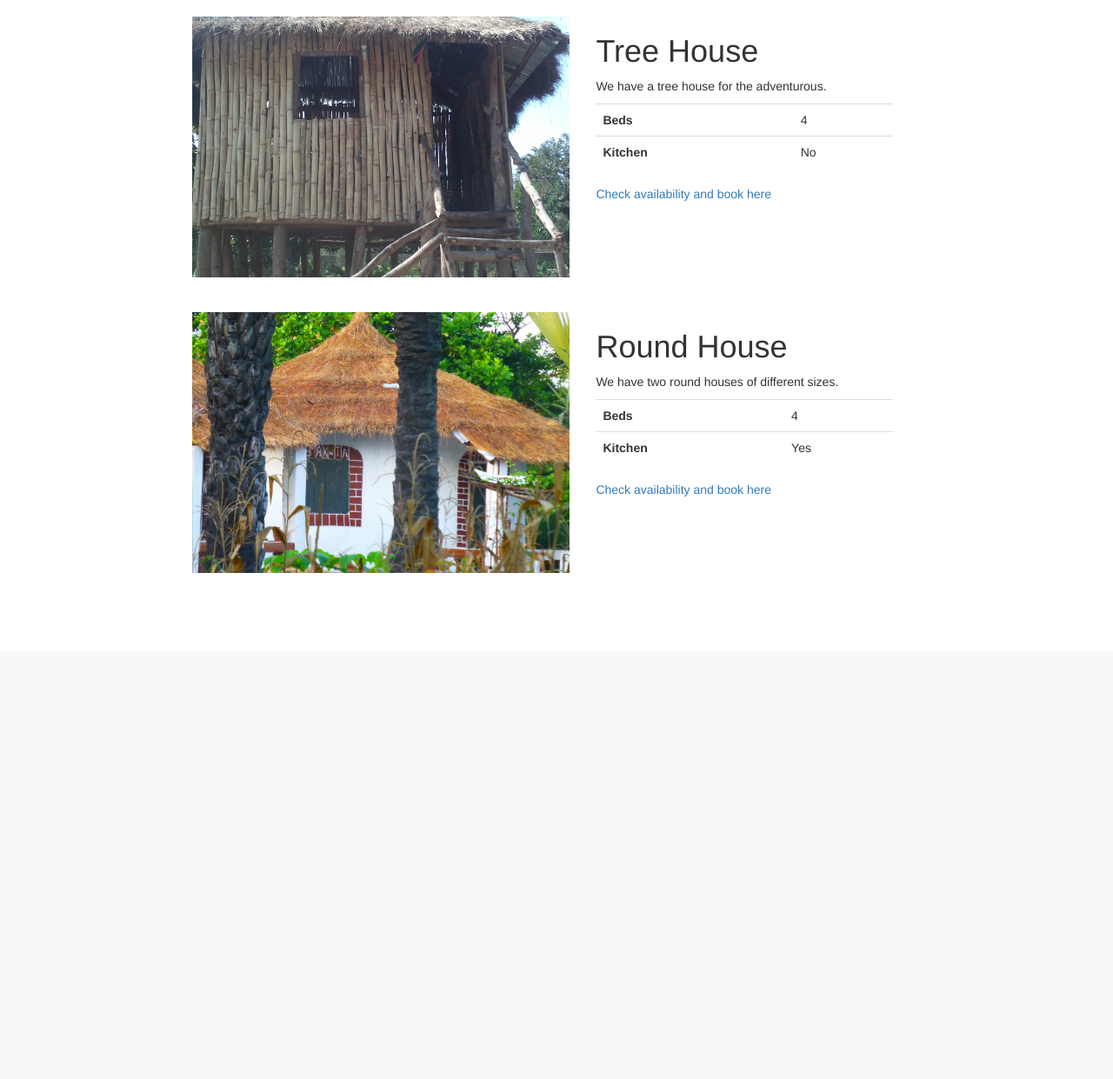
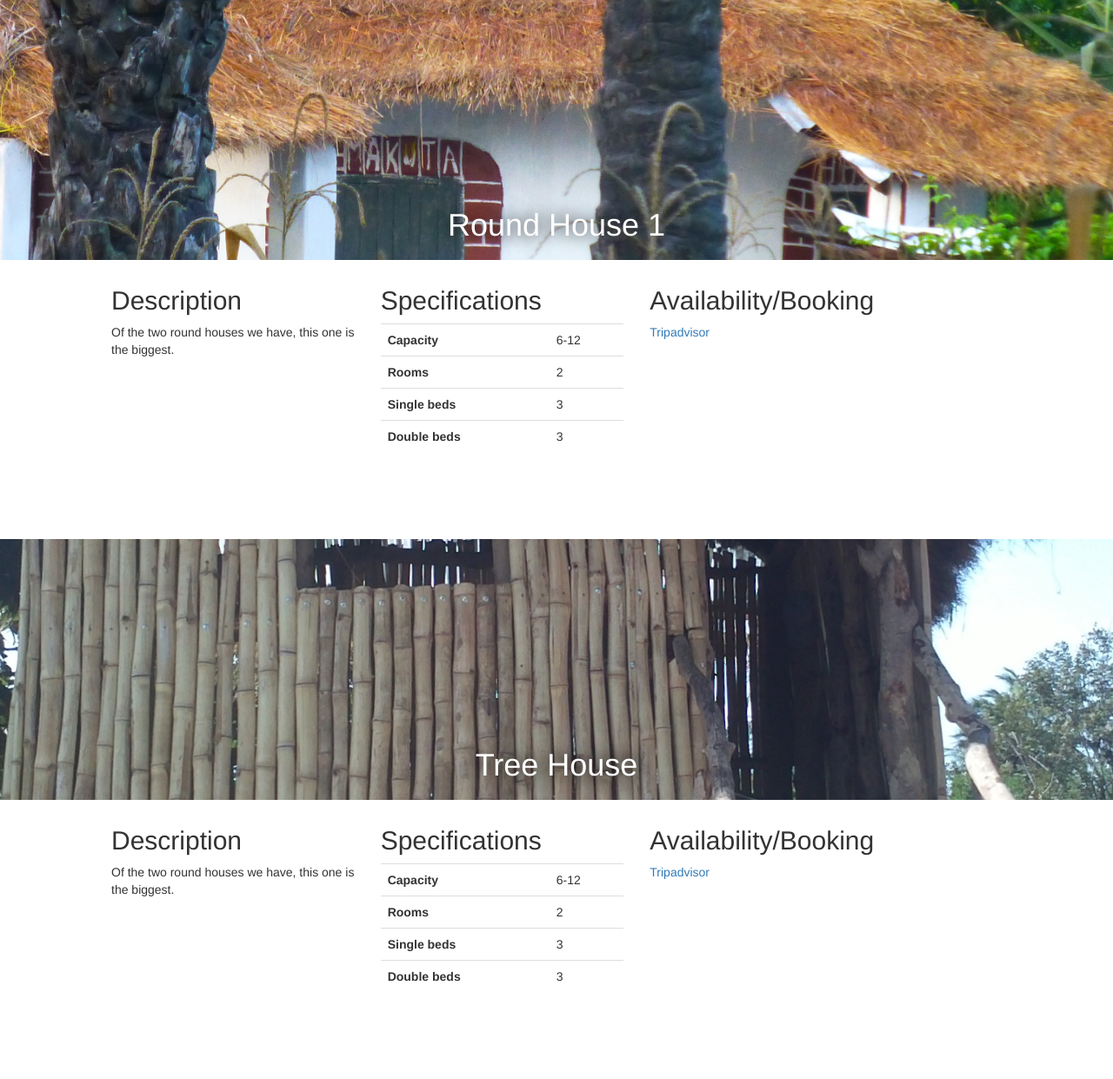
Before and after one commit to isacarnekvist/nemakuta, a Django app: page /rooms/ in a window 1280 px wide. Shown: the part 51-1292 px from the top of the page at 87% size. Before the commit the page ends 710 px from the top, so only its background shows below. Run offline with Django 3.2, Linux system fonts and the light colour scheme; some libraries are stand-ins or nearby versions.

Commit message:
room demo

```diff
--- a/src/web/templates/web/rooms.html
+++ b/src/web/templates/web/rooms.html
@@ -3,51 +3,86 @@
 
 {% block content %}
 
-<div class="container">
-  <div class="room row">
-    <div class="col-md-5 col-md-offset-2">
-      <div class="room-heading" style="background-image: url({% static 'img/rooms/treehouse.jpg' %})">
+<div>
+  <div class="room-heading" style="background-image: url({% static 'img/rooms/roundhouse.jpg' %})">
+    <h1 class="story room-heading">Round House 1</h1>
+  </div>
+  <div class="container room-description">
+    <div class="row">
+      <div class="col-md-4">
+        <h2>Description</h2>
+        <p>
+          Of the two round houses we have, this one is the biggest.
+        </p>
+      </div>
+      <div class="col-md-4">
+        <h2>Specifications</h2>
+        <table class="table">
+          <tr>
+            <th>Capacity</th>
+            <td>6-12</td>
+          </tr>
+          <tr>
+            <th>Rooms</th>
+            <td>2</td>
+          </tr>
+          <tr>
+            <th>Single beds</th>
+            <td>3</td>
+          </tr>
+          <tr>
+            <th>Double beds</th>
+            <td>3</td>
+          </tr>
+        </table>
+      </div>
+      <div class="col-md-4">
+        <h2>Availability/Booking</h2>
+        <a href="#">Tripadvisor</a>
       </div>
     </div>
-    <div class="col-md-4">
-      <h1>Tree House</h1>
-      <p>We have a tree house for the adventurous.</p>
-      <table class="table">
-        <tr>
-          <th>Beds</th>
-          <td>4</td>
-        </tr>
-        <tr>
-          <th>Kitchen</th>
-          <td>No</td>
-        </tr>
-      </table>
-      <a href="#">Check availability and book here</a>
+  </div>
+</div>
+
+<div>
+  <div class="room-heading" style="background-image: url({% static 'img/rooms/treehouse.jpg' %})">
+    <h1 class="story room-heading">Tree House</h1>
+  </div>
+  <div class="container room-description">
+    <div class="row">
+      <div class="col-md-4">
+        <h2>Description</h2>
+        <p>
+          Of the two round houses we have, this one is the biggest.
+        </p>
+      </div>
+      <div class="col-md-4">
+        <h2>Specifications</h2>
+        <table class="table">
+          <tr>
+            <th>Capacity</th>
+            <td>6-12</td>
+          </tr>
+          <tr>
+            <th>Rooms</th>
+            <td>2</td>
+          </tr>
+          <tr>
+            <th>Single beds</th>
+            <td>3</td>
+          </tr>
+          <tr>
+            <th>Double beds</th>
+            <td>3</td>
+          </tr>
+        </table>
+      </div>
+      <div class="col-md-4">
+        <h2>Availability/Booking</h2>
+        <a href="#">Tripadvisor</a>
+      </div>
     </div>
   </div>
-
-  <div class="room row">
-    <div class="col-md-5 col-md-offset-2">
-      <div class="room-heading" style="background-image: url({% static 'img/rooms/roundhouse.jpg' %})">
-      </div>
-    </div>
-    <div class="col-md-4">
-      <h1>Round House</h1>
-      <p>We have two round houses of different sizes.</p>
-      <table class="table">
-        <tr>
-          <th>Beds</th>
-          <td>4</td>
-        </tr>
-        <tr>
-          <th>Kitchen</th>
-          <td>Yes</td>
-        </tr>
-      </table>
-      <a href="#">Check availability and book here</a>
-    </div>
-  </div>
-
-</div><!-- container -->
+</div>
 
 {% endblock %}
```
